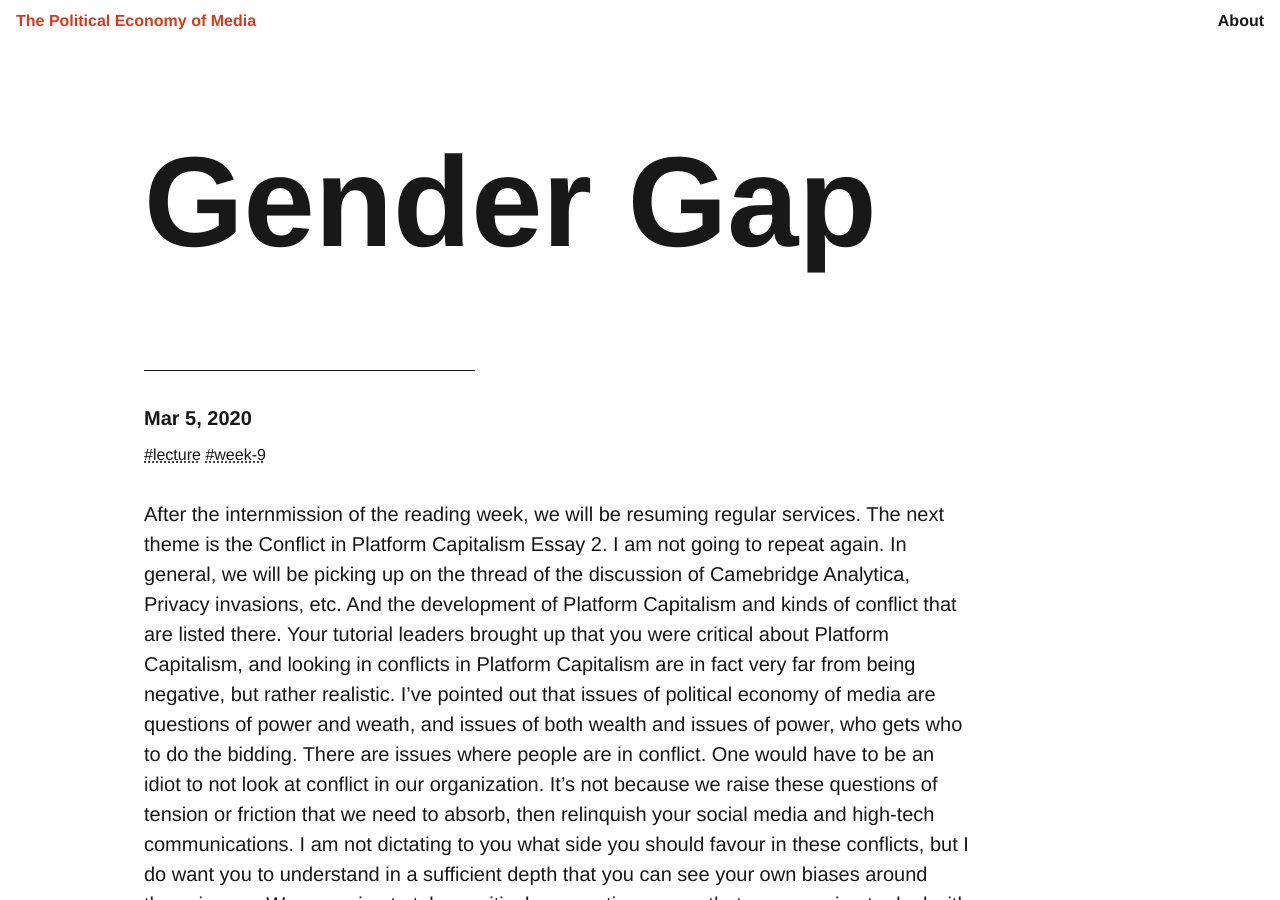
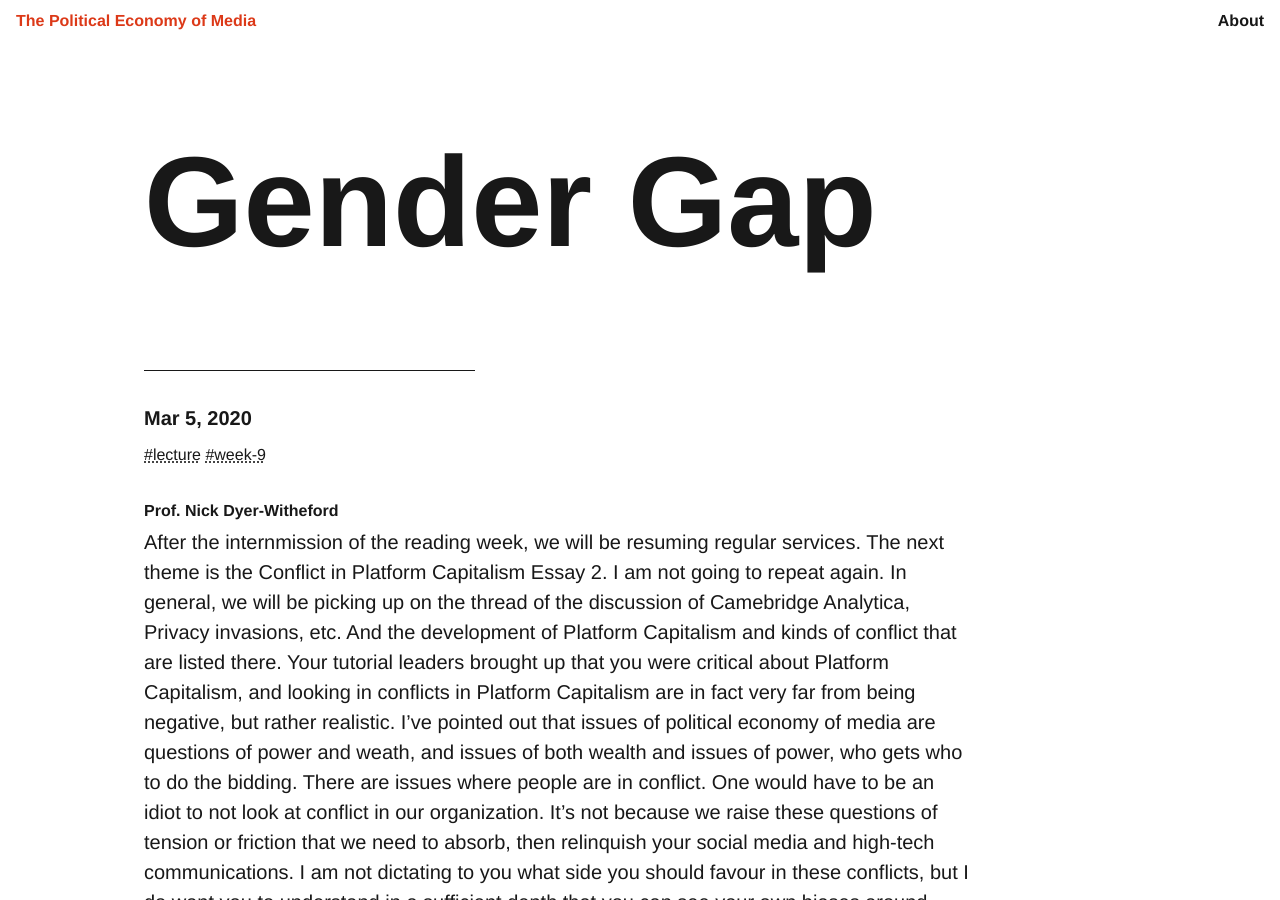
Before and after one commit to brettpetch/MIT-2100, a Jekyll site: the page built from _posts/2020-03-05-Gender-Gap.md, in a window 1280 px wide and 900 px high. Built offline with Jekyll 4.4.1, drawn with Linux system fonts in a browser that asks for light colours; comment, search, counter and statistics services are not loaded.

Commit message:
fix formatting issue

```diff
--- a/_posts/2020-03-05-Gender-Gap.md
+++ b/_posts/2020-03-05-Gender-Gap.md
@@ -8,6 +8,8 @@ categories:
     - lecture
     - week-9
 ---
+
+##### Prof. Nick Dyer-Witheford
 
 After the internmission of the reading week, we will be resuming regular services. The next theme is the Conflict in Platform Capitalism Essay 2. I am not going to repeat again. In general, we will be picking up on the thread of the discussion of Camebridge Analytica, Privacy invasions, etc. And the development of Platform Capitalism and kinds of conflict that are listed there. Your tutorial leaders brought up that you were critical about Platform Capitalism, and looking in conflicts in Platform Capitalism are in fact very far from being negative, but rather realistic. I've pointed out that issues of political economy of media are questions of power and weath, and issues of both wealth and issues of power, who gets who to do the bidding. There are issues where people are in conflict. One would have to be an idiot to not look at conflict in our organization. It's not because we raise these questions of tension or friction that we need to absorb, then relinquish your social media and high-tech communications. I am not dictating to you what side you should favour in these conflicts, but I do want you to understand in a sufficient depth that you can see your own biases around these issues. We are going to take a critical perspective means that we are going to deal with the reality of platform captialsm rather than the fantacy.
 
```
